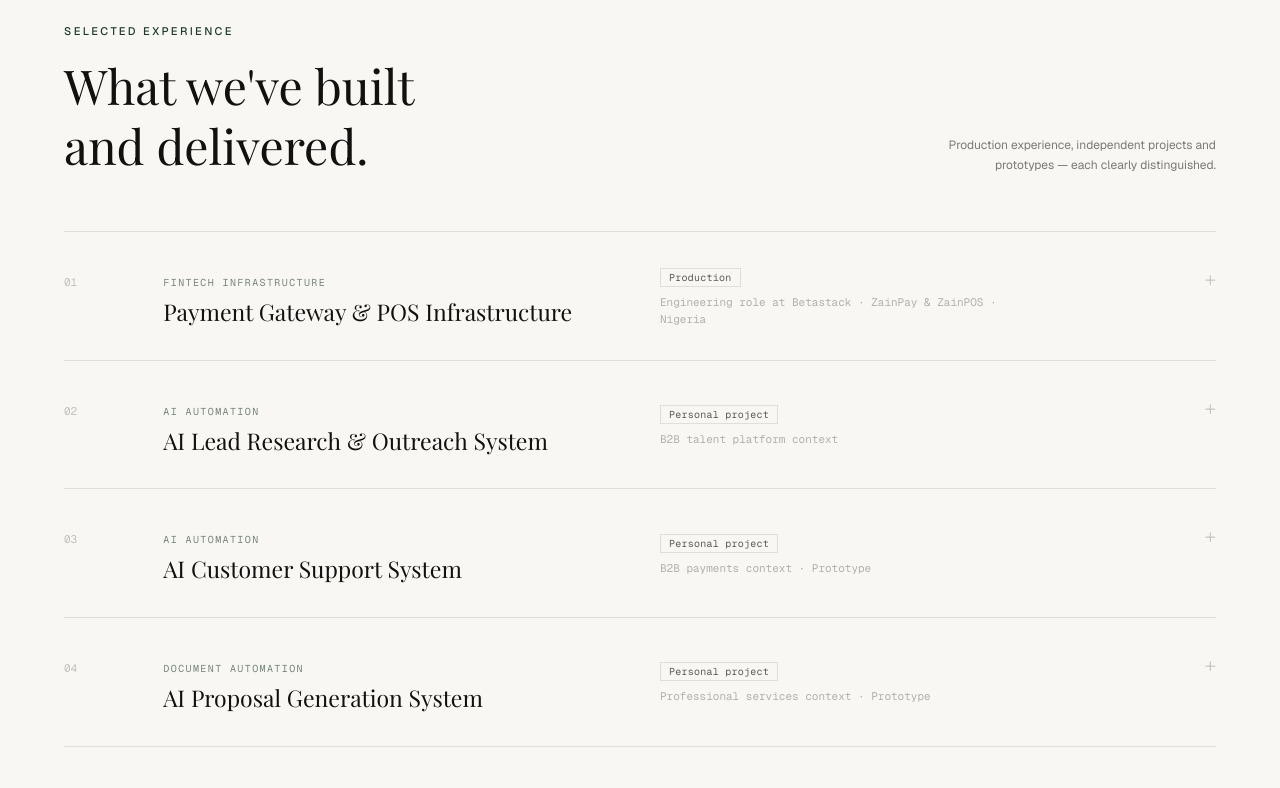
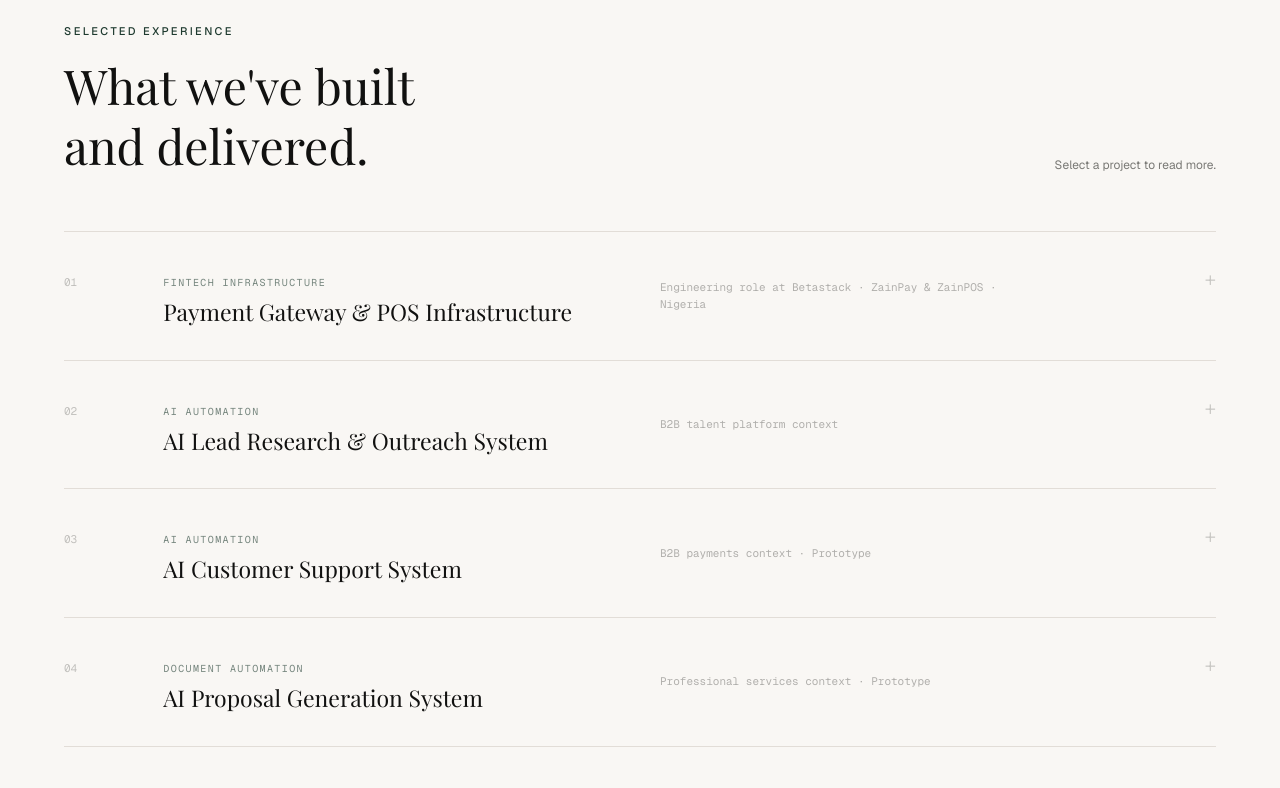
Before and after one commit to salmern/arlas-systems, a Next.js app: page / in a window 1280 px wide. Shown: the part 4720-5508 px from the top of the page. Built offline with nearby package versions, Linux system fonts and the light colour scheme.

Commit message:
Remove project type badges and labels from Selected Experience

```diff
--- a/src/components/sections/Work.tsx
+++ b/src/components/sections/Work.tsx
@@ -85,7 +85,7 @@ export default function Work() {
             </h2>
           </div>
           <p className="text-[12px] text-[#5a5a56] max-w-xs md:text-right leading-relaxed opacity-80">
-            Production experience, independent projects and prototypes — each clearly distinguished.
+            Select a project to read more.
           </p>
         </div>
 
@@ -137,16 +137,7 @@ function ProjectRow({ project, index, isOpen, onToggle, parentInView }: {
           </h3>
         </div>
         <div className="md:col-span-4 hidden md:block self-center">
-          <div>
-            <span className={`text-[10px] font-mono border px-2 py-0.5 tracking-wide ${
-              project.type === "Production experience"
-                ? "text-[#1e3a2f] border-[#1e3a2f]/30 bg-[#e8f0eb]"
-                : "text-[#5a5a56] border-[#e2ddd7]"
-            }`}>
-              {project.type}
-            </span>
-            <p className="text-[11px] font-mono text-[#5a5a56] opacity-45 mt-1.5">{project.typeNote}</p>
-          </div>
+          <p className="text-[11px] font-mono text-[#5a5a56] opacity-45">{project.typeNote}</p>
         </div>
         <div className="md:col-span-2 hidden md:flex justify-end">
           <span className="text-[20px] font-light text-[#5a5a56] opacity-30 group-hover:opacity-70 transition-opacity">
@@ -180,15 +171,9 @@ function ProjectRow({ project, index, isOpen, onToggle, parentInView }: {
                 <p className="text-[13px] leading-[1.65] text-[#111110]">{project.summary}</p>
               </div>
 
-              {/* Mobile type badge */}
+              {/* Mobile context note */}
               <div className="md:hidden">
-                <span className={`text-[10px] font-mono border px-2 py-0.5 tracking-wide ${
-                  project.type === "Production experience"
-                    ? "text-[#1e3a2f] border-[#1e3a2f]/30 bg-[#e8f0eb]"
-                    : "text-[#5a5a56] border-[#e2ddd7]"
-                }`}>
-                  {project.type}
-                </span>
+                <p className="text-[11px] font-mono text-[#5a5a56] opacity-45">{project.typeNote}</p>
               </div>
 
               {/* Tags */}
```
